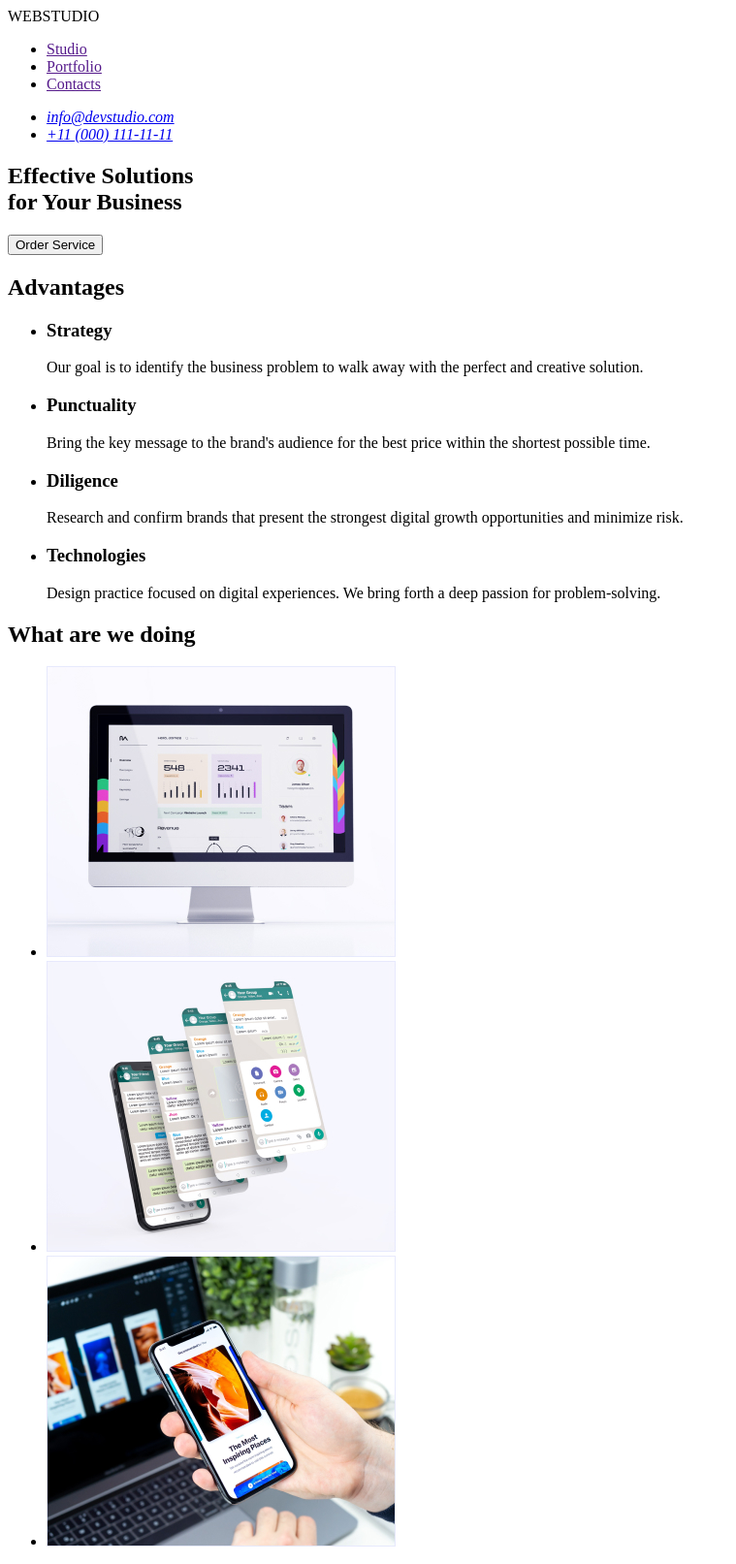
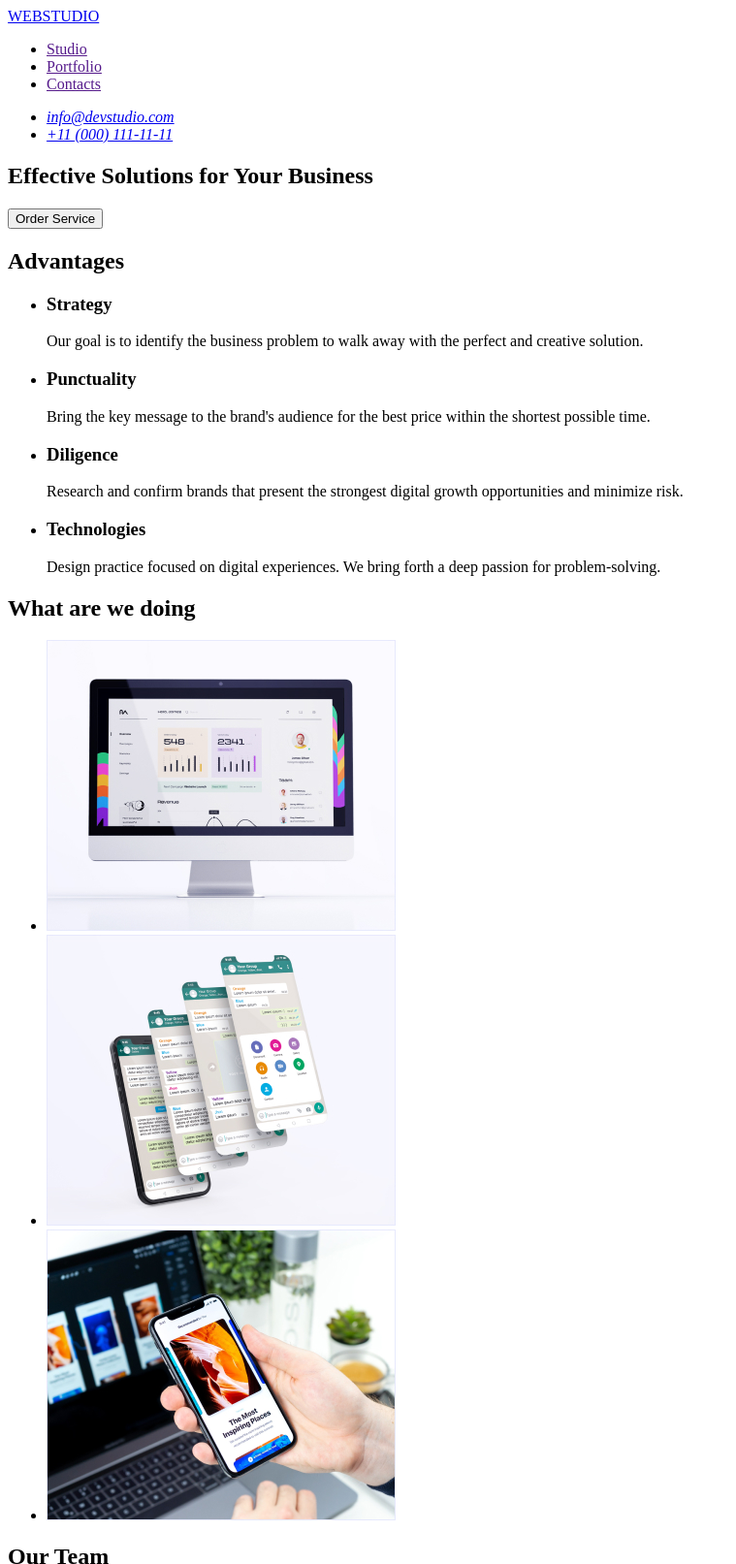
Before and after one commit to valka-andrval/goit-markup-hw-01, a plain HTML site: page index.html/index.html in a window 1280 px wide. Shown: the top 1613 px of the page at 97% size, without its empty margins (0-759 px from the left). Drawn offline with Linux system fonts and the light colour scheme.

Commit message:
Update index.html
додає макет

```diff
--- a/index.html/index.html
+++ b/index.html/index.html
@@ -4,12 +4,12 @@
     <meta charset="UTF-8" />
     <meta http-equiv="X-UA-Compatible" content="IE=edge" />
     <meta name="viewport" content="width=device-width, initial-scale=1.0" />
-    <title>Document</title>
+    <title>WebStudio</title>
   </head>
   <body>
     <header>
       <nav>
-        <span>WEBSTUDIO</span>
+        <a href="./index.html">WEBSTUDIO</a>
         <ul>
           <li><a href="">Studio</a></li>
           <li><a href="">Portfolio</a></li>
@@ -26,10 +26,7 @@
     <main>
       <!--Main page-->
       <section>
-        <h1>
-          Effective Solutions <br />
-          for Your Business
-        </h1>
+        <h1>Effective Solutions for Your Business</h1>
         <button type="button">Order Service</button>
       </section>
       <!--Advantages-->
@@ -71,19 +68,13 @@
         <h2>What are we doing</h2>
         <ul>
           <li>
-            <a href="">
-              <img src="./images/monitor.jpg" alt="display" width="360" />
-            </a>
+            <img src="./images/monitor.jpg" alt="display" width="360" />
           </li>
           <li>
-            <a href="">
-              <img src="./images/display.jpg" alt="display" width="360" />
-            </a>
+            <img src="./images/display.jpg" alt="display" width="360" />
           </li>
           <li>
-            <a href="">
-              <img src="./images/phone.jpg" alt="display" width="360" />
-            </a>
+            <img src="./images/phone.jpg" alt="display" width="360" />
           </li>
         </ul>
       </section>
```
